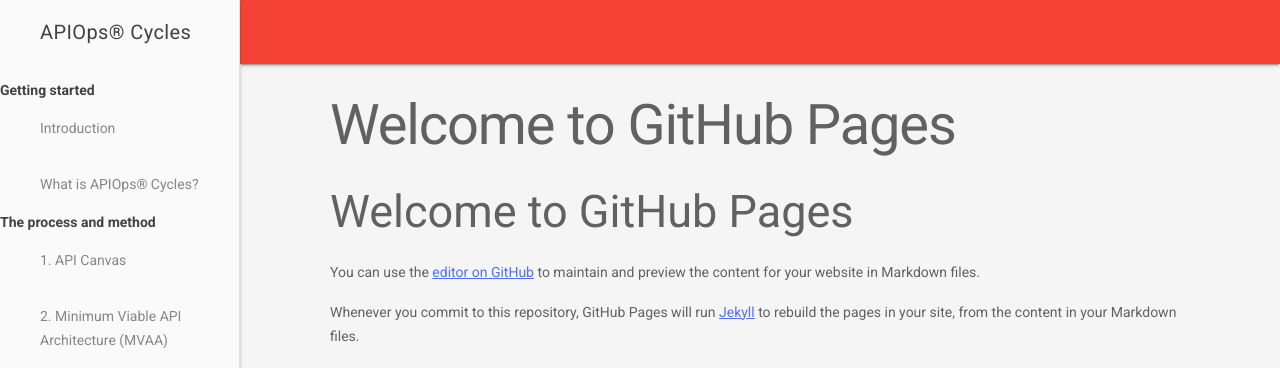
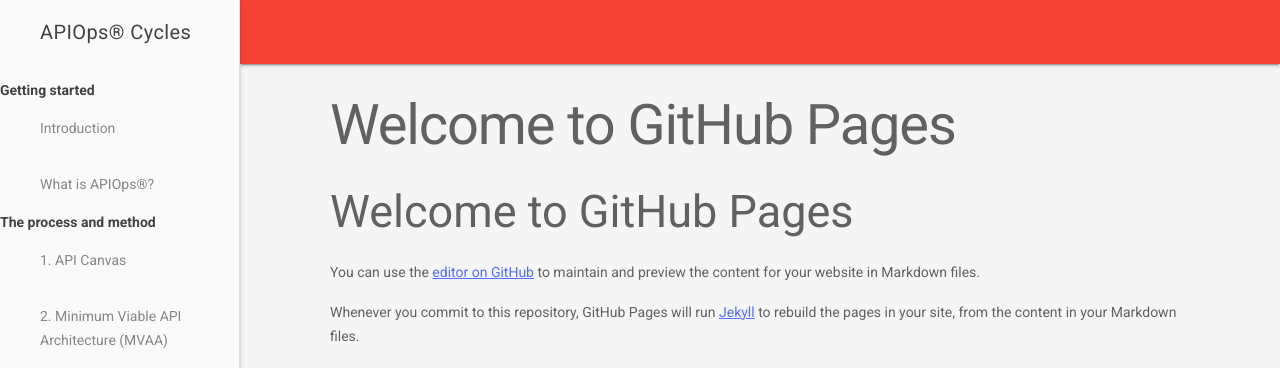
Before and after one commit to mniinio/APIOps-cycles, a Jekyll site: the page built from README.md, in a window 1280 px wide. Shown: the top 368 px of the page. Built offline with Jekyll 4.4.1, drawn with Linux system fonts in a browser that asks for light colours; our own code applies the rules of GitHub Pages for plain Markdown files.

Commit message:
Update menu.yml

```diff
--- a/_data/menu.yml
+++ b/_data/menu.yml
@@ -3,7 +3,7 @@ toc:
     subfolderitems:
       - page: Introduction
         url: /introduction/
-      - page: What is APIOps® Cycles?
+      - page: What is APIOps®?
         url: /whatisapiops/
   - title: The process and method
     subfolderitems:
```
